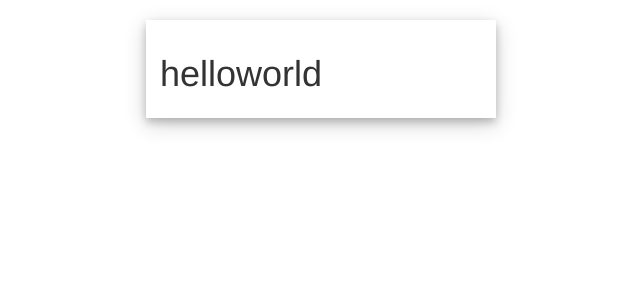
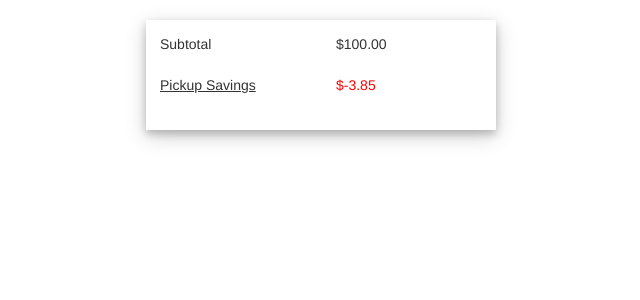
Before and after one commit to Sammykhaleel/shopping-cart-summary, a React (Create React App) app: page / in a window 1280 px wide. Shown: the top 300 px of the page, without its empty margins (319-959 px from the left). Built offline with nearby package versions, Linux system fonts and the light colour scheme.

Commit message:
create and import components for pickupSavings and Subtotal

```diff
--- a/src/App.css
+++ b/src/App.css
@@ -7,3 +7,7 @@
   box-shadow: 0 4px 8px 0 rgba(0, 0, 0, 0.2), 0 6px 20px 0 rgba(0, 0, 0, 0.19);
   padding: 1em;
 }
+
+.purchase-card > .show-grid {
+  padding-bottom: 1.5em;
+}
--- a/src/App.js
+++ b/src/App.js
@@ -1,16 +1,29 @@
-import React from "react";
+// import React from "react";
+import React, { Component } from "react";
 import { Grid } from "react-bootstrap";
+import SubTotal from "./components/Subtotal/Subtotal";
+import PickupSavings from "./components/PickupSavings/PickupSavings";
 import "./App.css";
 // import { directive } from "@babel/types";
 
-function App() {
+class App extends Component {
+  constructor(props) {
+    super(props);
+    this.state = {
+      total: 100,
+      PickupSavings: -3.85
+    };
+  }
+  render() {
     return (
       <div className="container">
         <Grid className="purchase-card">
-        <h1>helloworld</h1>
+          <SubTotal price={this.state.total.toFixed(2)} />
+          <PickupSavings price={this.state.PickupSavings} />
         </Grid>
       </div>
     );
   }
+}
 
 export default App;
--- /dev/null
+++ b/src/components/PickupSavings/PickupSavings.js
@@ -0,0 +1,31 @@
+import React, { Component } from "react";
+import { Row, Col, Tooltip, OverlayTrigger } from "react-bootstrap";
+
+var styles = {
+  pickupSavings: {
+    textDecoration: "underline"
+  },
+  totalSavings: {
+    color: "red",
+    fontweight: 800
+  }
+};
+export default class PickupSavings extends Component {
+  render() {
+    const tooltip = (
+      <Tooltip id="tooltip">
+        <p>Picking up your order helps cut thye costs</p>
+      </Tooltip>
+    );
+    return (
+      <Row className="show-grid">
+        <Col md={6}>
+          <OverlayTrigger>
+            <div style={styles.pickupSavings}>Pickup Savings</div>
+          </OverlayTrigger>
+        </Col>
+        <Col style={styles.totalSavings} md={6}>{`$${this.props.price}`}</Col>
+      </Row>
+    );
+  }
+}
--- /dev/null
+++ b/src/components/Subtotal/Subtotal.js
@@ -0,0 +1,13 @@
+import React, { Component } from "react";
+import { Row, Col } from "react-bootstrap";
+
+export default class Subtotal extends Component {
+  render() {
+    return (
+      <Row className="show-grid">
+        <Col md={6}>Subtotal</Col>
+        <Col md={6}>{`$${this.props.price}`}</Col>
+      </Row>
+    );
+  }
+}
```
Lines whose indentation alone changed are shown as unchanged.
